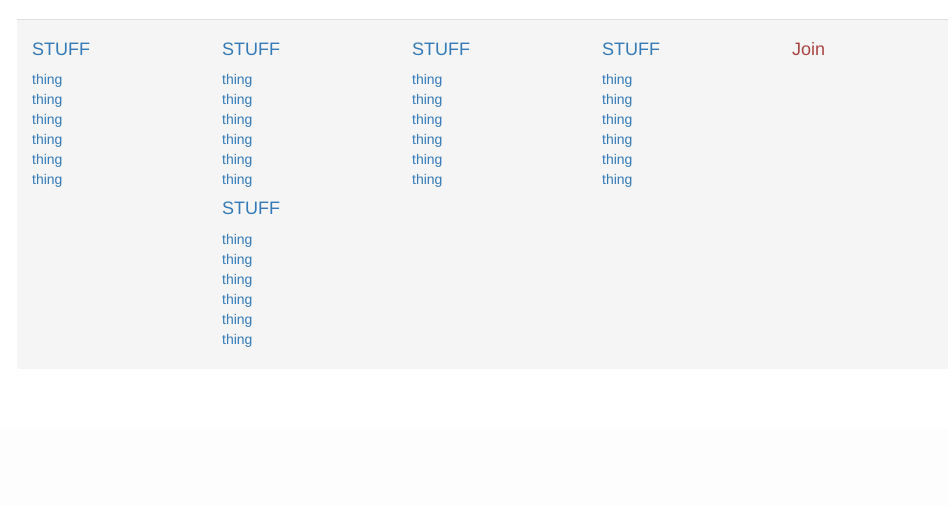
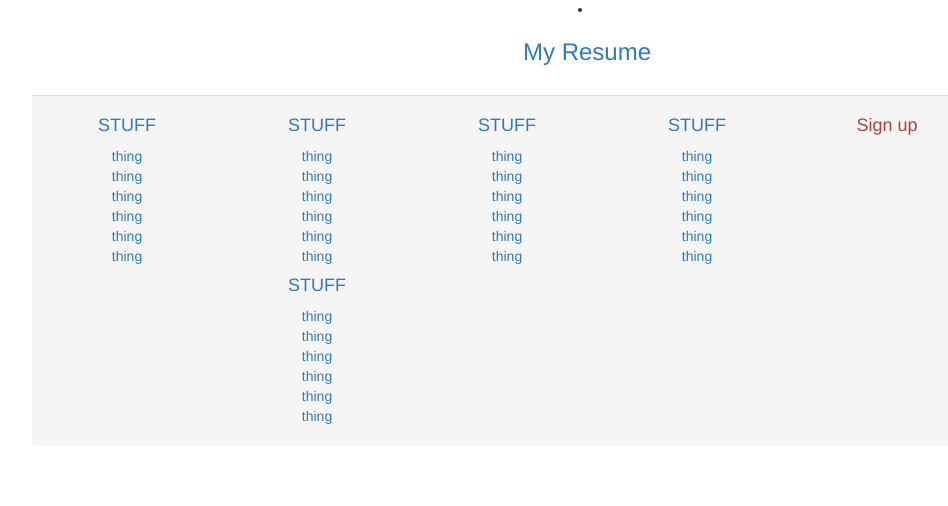
Before and after one commit to shlucker/csc, a Python web app: template csc/templates/test3.jinja2 in a window 1280 px wide. Shown: the part 1978-2484 px from the top of the page, without its empty margins (53-1001 px from the left). Before the commit the page ends 2325 px from the top, so only its background shows below. Run offline with Jinja, Linux system fonts and the light colour scheme; the template is opened without the code that fills it, so the values that code supplies are empty; some libraries are stand-ins or nearby versions.

Commit message:
Add Resume to Profile Page

```diff
--- a/csc/templates/test3.jinja2
+++ b/csc/templates/test3.jinja2
@@ -1,5 +1,5 @@
 <!DOCTYPE html>
-<html lang="en">
+<div lang="en">
     <head>
         <title>CSC {{ name }}</title>
         <link rel="stylesheet" href="https://maxcdn.bootstrapcdn.com/bootstrap/3.3.7/css/bootstrap.min.css">
@@ -28,7 +28,7 @@
         </Style>
         <meta name="viewport" content="width=device-width, initial-scale=1">
     </head>
-<body>
+    <div>
         <nav class="navbar navbar-inverse navbar-fixed-top navbar-collapse" role="navigation">
             <div class="container-fluid">
                 <div class="navbar-header">
@@ -56,7 +56,8 @@
                                 <li><a href="#">ASME </a></li>
                                 <li><a href="#">AIAA</a></li>
                                 <li><a href="#">3DP </a></li>
-                    </ul></li>
+                            </ul>
+                        </li>
                         <li class=><a href="test3">My Profile</a></li>
                         <li class="pull-right"><a href="{{ request.route_url('logout') }}">Logout</a></li>
                         </li>
@@ -67,7 +68,6 @@
                                     <button class="btn btn-default" type="submit">
                                         <i class="glyphicon glyphicon-search"></i>
                                     </button>
-
                                 </div>
                             </div>
                         </form>
@@ -77,9 +77,8 @@
     </div>
 </div>
 </nav>
-
 <div class="container-fluid bg-1 row center">
-    <div class="col-md-4"><h3 align="center">May 2017</h3></div>
+    <div class="col-md-4"><h3 align="center">Expected Graduation:May 2017</h3></div>
     <div class="col-md-4"><h3 align="center">Brandon Torres</h3></div>
     <div class="col-md-4"><h3 align="center">Mechanical Engineering</h3></div>
     <div class="container">
@@ -91,6 +90,7 @@
         <button type="button" class="btn btn-primary">Videos</button>
         <button type="button" class="btn btn-primary">Message</button>
         <button type="button" class="btn btn-primary">Email</button>
+        <button type="button" class="btn btn-primary">Call</button>
         <div class="container">
             <div id="band" class="container text-center">
                 <h3>University of Missouri Columbia</h3>
@@ -204,10 +204,12 @@
                 for more information.</h4><br>
             <p><strong>My Part:</strong> I development a plan to create bobble heads for students to raise money for the
                 club. We were able to raise $1300 in only 6 hours allowing us to purchase high dollar equipment for the
-                club. </p>
+                club.</p>
         </div>
     </div>
 </div>
+<div class="container fluid text-center">
+    <li class=><h3><a href="\static\Fake Resume.pdf">My Resume</a></h3></li>
     <br>
     <div class="container">
         <div class="row">
@@ -278,7 +280,7 @@
 
                         <div class="col-lg-2">
                             <ul class="list-unstyled">
-                            <li><h4 class="text-danger">Join</h4>
+                                <li><h4 class="text-danger">Sign up</h4>
                                 <li>
                             </ul>
                         </div>
```
Also changed, not shown: Website PDF/Brandon Pic.JPG (deleted), Website PDF/Stefano Pic.JPG (deleted). Lines whose indentation alone changed are shown as unchanged.
